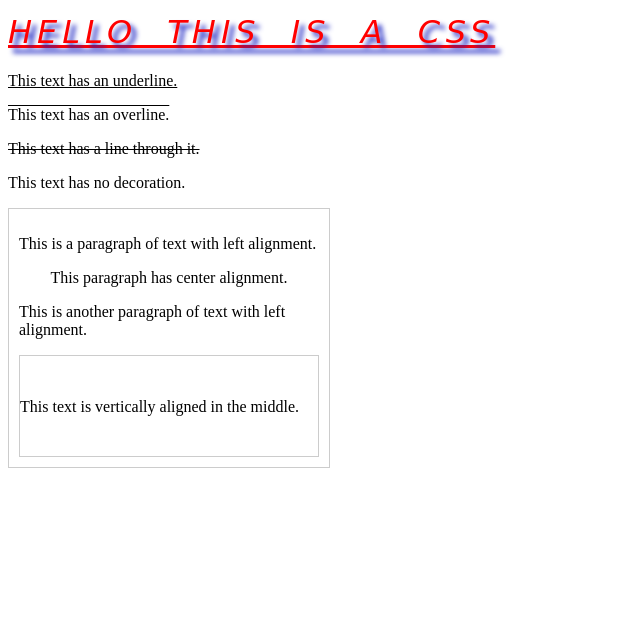
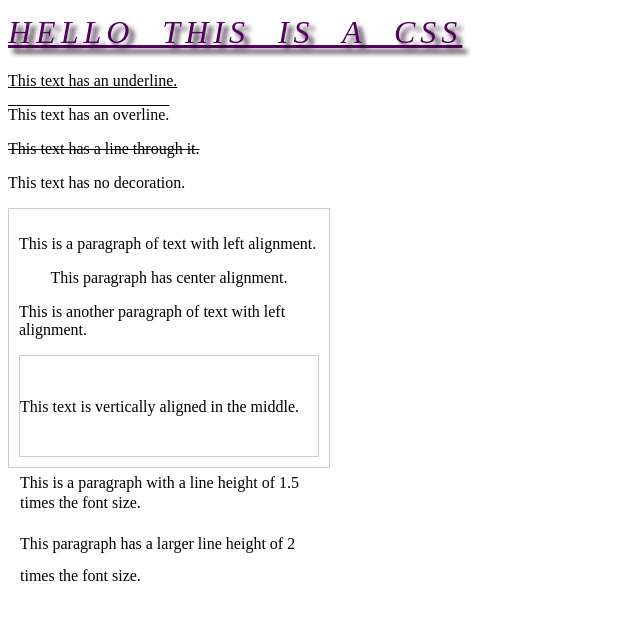
Before and after one commit to Ripuhan/webdev, a plain HTML site: page text-properties.html in a window 1280 px wide. Shown: the whole page, without its empty margins (0-640 px from the left). Drawn offline with Linux system fonts and the light colour scheme.

Commit message:
learn font properties

```diff
--- a/style.css
+++ b/style.css
@@ -1,5 +1,5 @@
 h1 {
-    color: red;
+  color: rgb(81, 5, 90);
   text-decoration: underline;
   text-align: justify;
   vertical-align: bottom;
@@ -8,8 +8,8 @@ h1 {
   letter-spacing: 5px;
   word-spacing: 15px;
   text-indent: 15px;
-  text-shadow: 5px 5px 5px rgb(24, 33, 193);
-  font-family: cursive;
+  text-shadow: 5px 5px 5px rgb(35, 3, 36);
+  font-family: serif;
   font-size: 2rem;
   font-style: italic;
   font-weight: 70;
--- a/text-properties.html
+++ b/text-properties.html
@@ -27,6 +27,8 @@
 .middle-text {
   vertical-align: middle;
 }
+.containerss         { line-height: 1.2; }
+.large-line-height { line-height: 2; }
 </style>
 </head>
 <body>
@@ -41,6 +43,10 @@
   <p>This is another paragraph of text with left alignment.</p>
   <div class="containers">
   <span class="middle-text">This text is vertically aligned in the middle.</span>
+  <div class="containerss">
+  <p>This is a paragraph with a line height of 1.5 times the font size.</p>
+  <p class="large-line-height">This paragraph has a larger line height of 2 times the font size.</p>
+</div>
 </div>
 </div>
 </body>
```
